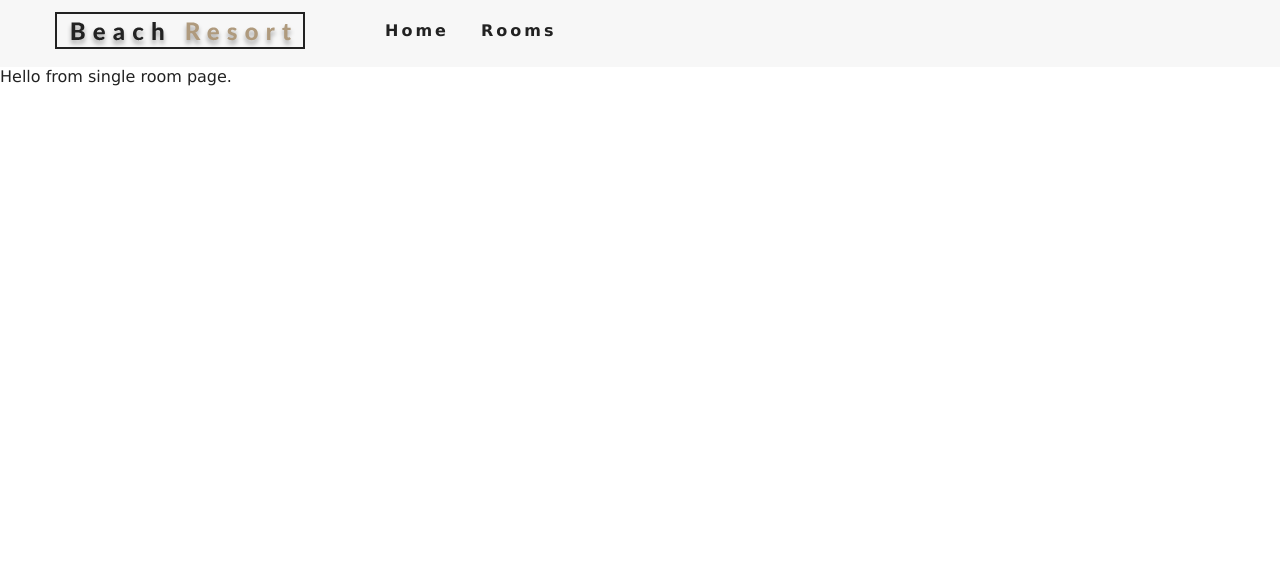
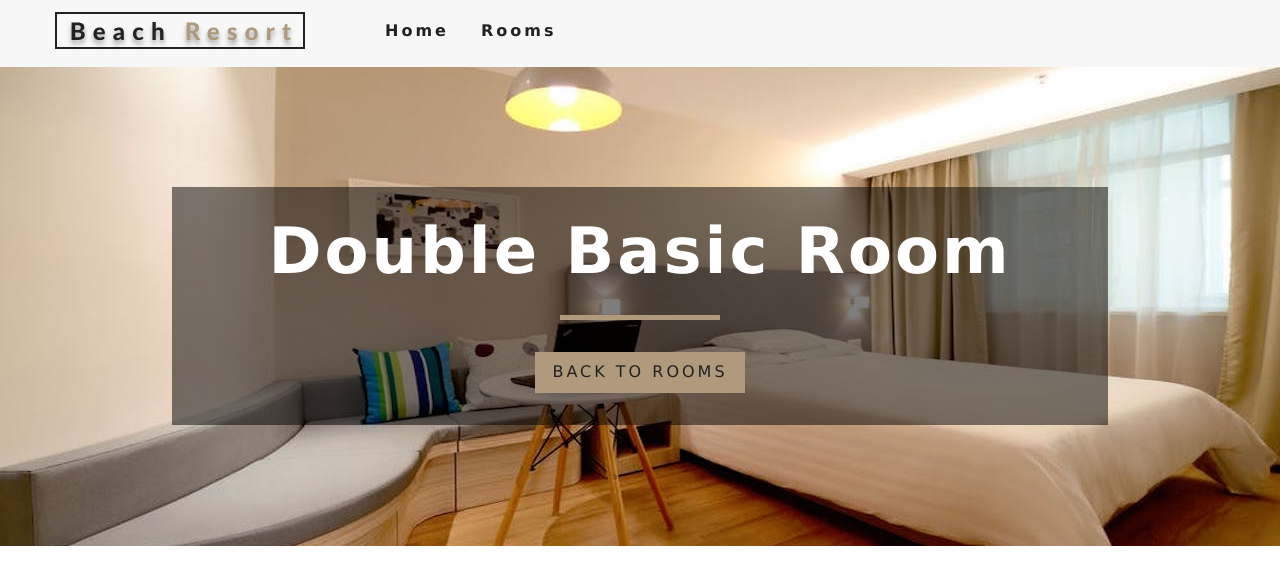
Before and after one commit to Cherryboome/react-beach-resort, a React (Create React App) app: page /rooms/double-basic in a window 1280 px wide. Shown: the top 584 px of the page. Built offline with nearby package versions, Linux system fonts and the light colour scheme.

Commit message:
initial functionality for rendering content on single room page

```diff
--- a/src/Context.js
+++ b/src/Context.js
@@ -34,9 +34,15 @@
     return tempItems;
   }
 
+  getRoom = slug => {
+    let tempRooms = [...this.state.rooms];
+    const room = tempRooms.find(room => room.slug === slug);
+    return room;
+  };
+
   render() {
     return (
-      <RoomContext.Provider value={{ ...this.state }}>
+      <RoomContext.Provider value={{ ...this.state, getRoom: this.getRoom }}>
         {this.props.children}
       </RoomContext.Provider>
     );
--- a/src/pages/SingleRoom.js
+++ b/src/pages/SingleRoom.js
@@ -1,7 +1,57 @@
 import React, { Component } from "react";
+import defaultBcg from "../images/room-1.jpeg";
+import Hero from "../components/Hero";
+import Banner from "../components/Banner";
+import { Link } from "react-router-dom";
+import { RoomContext } from "../Context";
 
 export default class SingleRoom extends Component {
+  constructor(props) {
+    super(props);
+    // console.log(props);
+    this.state = {
+      slug: this.props.match.params.slug,
+      defaultBcg
+    };
+  }
+
+  static contextType = RoomContext;
+  // componentDidMount(){}
+
   render() {
-    return <div>Hello from single room page.</div>;
+    const { getRoom } = this.context;
+    const room = getRoom(this.state.slug);
+    if (!room) {
+      return (
+        <div className='error'>
+          <h3>No such room could be found...</h3>
+          <Link to='/rooms' className='btn-primary'>
+            Back to Rooms
+          </Link>
+        </div>
+      );
+    }
+
+    const {
+      name,
+      description,
+      capacity,
+      size,
+      price,
+      extras,
+      breakfast,
+      pets,
+      images
+    } = room;
+
+    return (
+      <Hero hero='roomsHero'>
+        <Banner title={`${name} room`}>
+          <Link to='/rooms' className='btn-primary'>
+            back to rooms
+          </Link>
+        </Banner>
+      </Hero>
+    );
   }
 }
```
